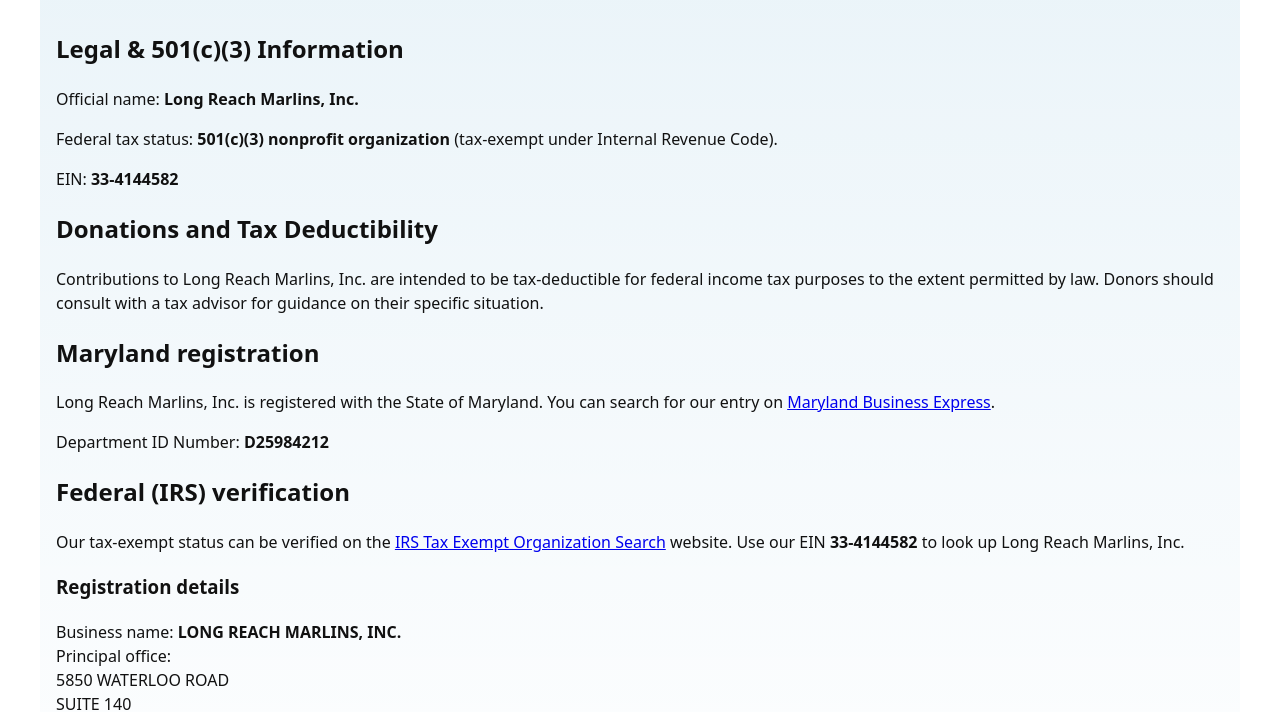
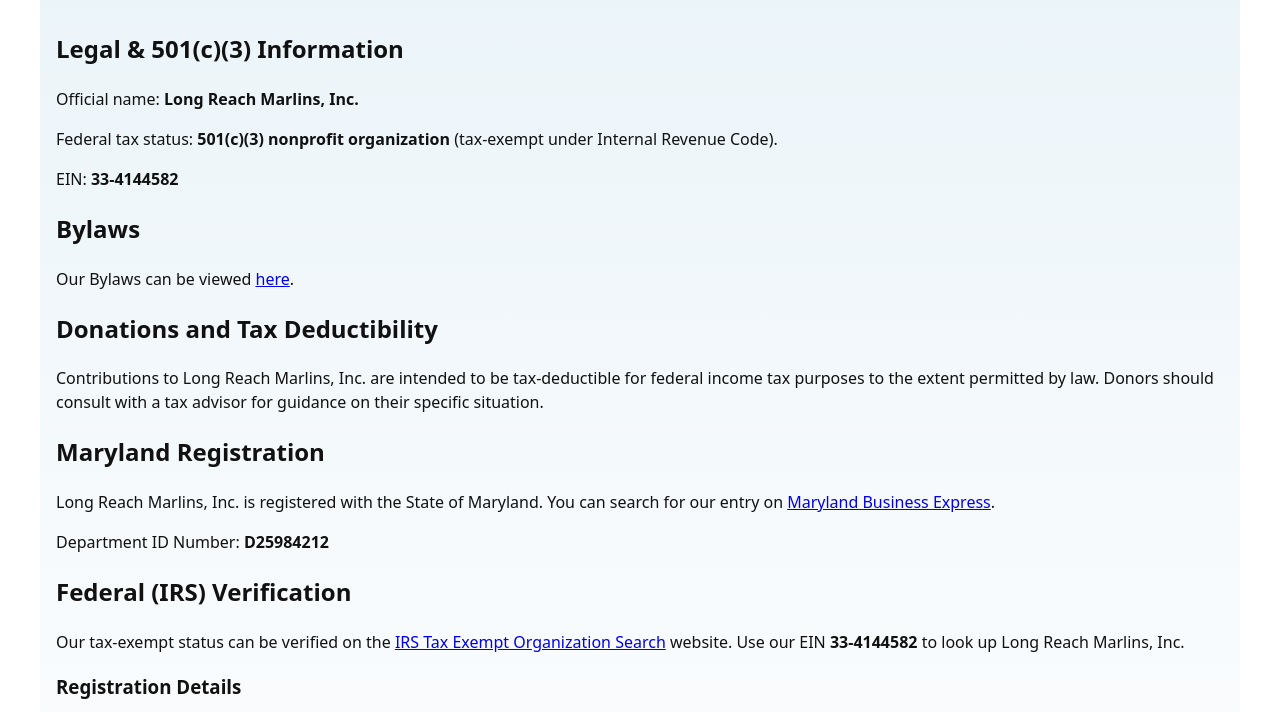
Before and after one commit to Long-Reach-Marlins/website, a plain HTML site: page src/legal.html in a window 1280 px wide. Shown: the part 94-806 px from the top of the page. Drawn offline with Linux system fonts and the light colour scheme.

Commit message:
Move bylaws to legal

```diff
--- a/src/legal.html
+++ b/src/legal.html
@@ -38,13 +38,18 @@
             EIN: <strong>33-4144582</strong>
         </p>
 
+        <h2>Bylaws</h2>
+        <p>
+          Our Bylaws can be viewed <a href="./assets/Bylaws of Long Reach Marlins, Inc March 2025.pdf" target="_blank">here</a>.
+        </p>
+
         <h2>Donations and Tax Deductibility</h2>
         <p>
           Contributions to Long Reach Marlins, Inc. are intended to be tax-deductible for federal income tax purposes to the
           extent permitted by law. Donors should consult with a tax advisor for guidance on their specific situation.
         </p>
 
-        <h2>Maryland registration</h2>
+        <h2>Maryland Registration</h2>
         <p>
           Long Reach Marlins, Inc. is registered with the State of Maryland. You can search for our entry on
           <a href="https://egov.maryland.gov/BusinessExpress/EntitySearch/Search" target="_blank" rel="noopener">Maryland Business Express</a>.
@@ -53,13 +58,13 @@
           Department ID Number: <strong>D25984212</strong>
         </p>
 
-        <h2>Federal (IRS) verification</h2>
+        <h2>Federal (IRS) Verification</h2>
         <p>
           Our tax-exempt status can be verified on the <a href="https://apps.irs.gov/app/eos/" target="_blank" rel="noopener">IRS Tax Exempt Organization Search</a> website.
           Use our EIN <strong>33-4144582</strong> to look up Long Reach Marlins, Inc.
         </p>
 
-        <h3>Registration details</h3>
+        <h3>Registration Details</h3>
         <p>
           Business name: <strong>LONG REACH MARLINS, INC.</strong><br />
           Principal office:<br />
```
Also changed, not shown: src/index.html (+0 -5 lines).
